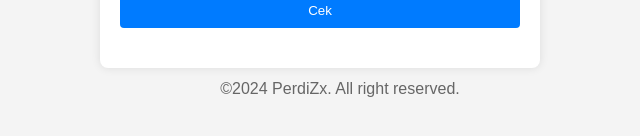
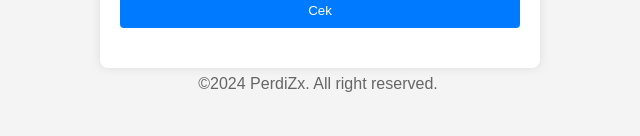
Before and after one commit to perdizx/kelulusan, a plain HTML site: page index.html in a window 1280 px wide. Shown: the part 236-372 px from the top of the page, without its empty margins (320-960 px from the left). Drawn offline with Linux system fonts and the light colour scheme.

Commit message:
Update style.css

```diff
--- a/style.css
+++ b/style.css
@@ -75,13 +75,15 @@ p#hasil {
 }
 
 footer {
+    display: flex;
+    justify-content: center;
+    align-items: center;
     position: absolute;
     bottom: -30px;
-    width: 100%;
-    text-align: center;
+    width: 90%;
     color: #666;
 }
 
 footer p {
-    margin: 0;
+    margin: 5px;
 }
```
